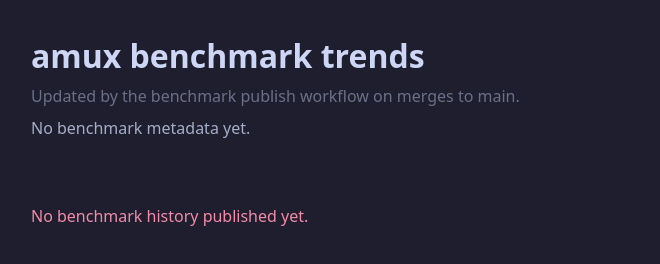
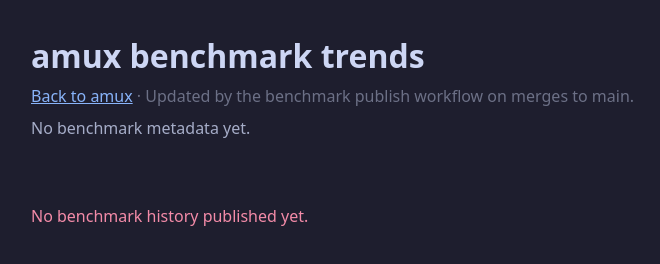
Before and after one commit to weill-labs/amux, a plain HTML site: page docs/benchmark/index.html in a window 1280 px wide. Shown: the whole page, without its empty margins (1-661 px from the left). Drawn offline with nearby package versions, Linux system fonts and the light colour scheme; no server answers.

```diff
--- a/docs/benchmark/index.html
+++ b/docs/benchmark/index.html
@@ -17,6 +17,7 @@
     h1 { margin-bottom: 0.25rem; }
     p.subtitle { color: #6c7086; margin-bottom: 0.5rem; }
     p.meta { color: #a6adc8; margin-bottom: 2rem; }
+    a { color: #89b4fa; }
     .chart-container {
       background: #313244;
       border-radius: 8px;
@@ -34,7 +35,7 @@
 </head>
 <body>
   <h1>amux benchmark trends</h1>
-  <p class="subtitle">Updated by the benchmark publish workflow on merges to main.</p>
+  <p class="subtitle"><a href="../">Back to amux</a> · Updated by the benchmark publish workflow on merges to main.</p>
   <p id="meta" class="meta">Loading latest run metadata...</p>
   <div id="charts"></div>
   <script>
```
Also changed, not shown: docs/specs/2026-03-15-benchmark-suite-design.md (+1 -1 lines), .github/workflows/benchmark-publish.yml.
